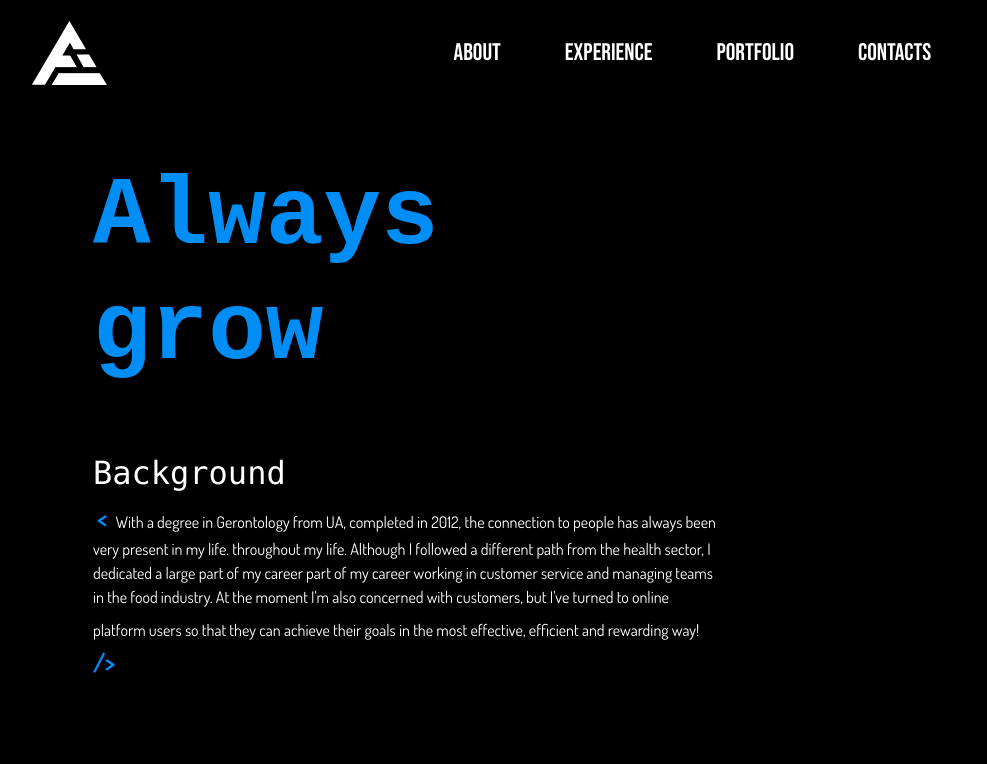
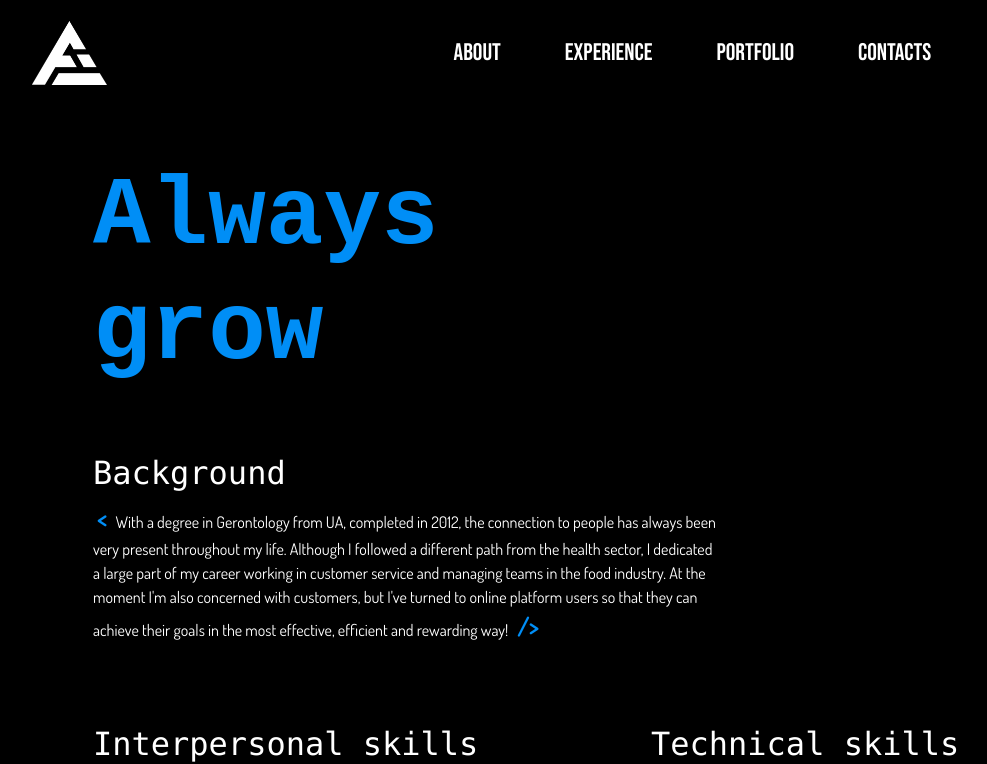
Before and after one commit to AndreFrancisco13/portfolio_mestrado, a React (Create React App) app: page /#/experience in a window 1280 px wide. Shown: the top 764 px of the page, without its empty margins (1-988 px from the left). Built offline with nearby package versions, Linux system fonts and the light colour scheme; a web font is replaced by a local one.

Commit message:
Update Experiencia.js

```diff
--- a/src/components/Pages/Experiencia.js
+++ b/src/components/Pages/Experiencia.js
@@ -43,8 +43,8 @@ return(
                 <Col sm={10} md={7}>
                     <p className='text-white'>
                         <span className='p-1 colorBlue fs-4'>  {'< '}</span>
-                        With a degree in Gerontology from UA, completed in 2012, the connection to people has always been very present in my life.
-                        throughout my life. Although I followed a different path from the health sector, I dedicated a large part of my career part of my career working in customer service and managing teams in the food industry.
+                        With a degree in Gerontology from UA, completed in 2012, the connection to people has always been very present
+                        throughout my life. Although I followed a different path from the health sector, I dedicated a large part of my career working in customer service and managing teams in the food industry.
                         At the moment I'm also concerned with customers, but I've turned to online platform users so that they can achieve their goals in the most effective, efficient and rewarding way!
 
                         <span className='p-1 colorBlue fs-4'>  {' />'}</span>
```
